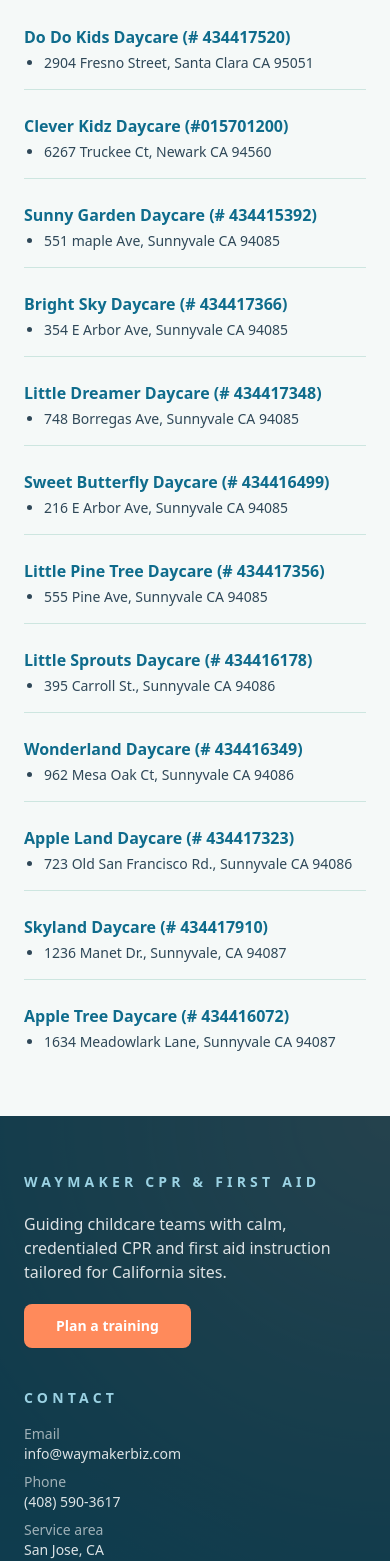
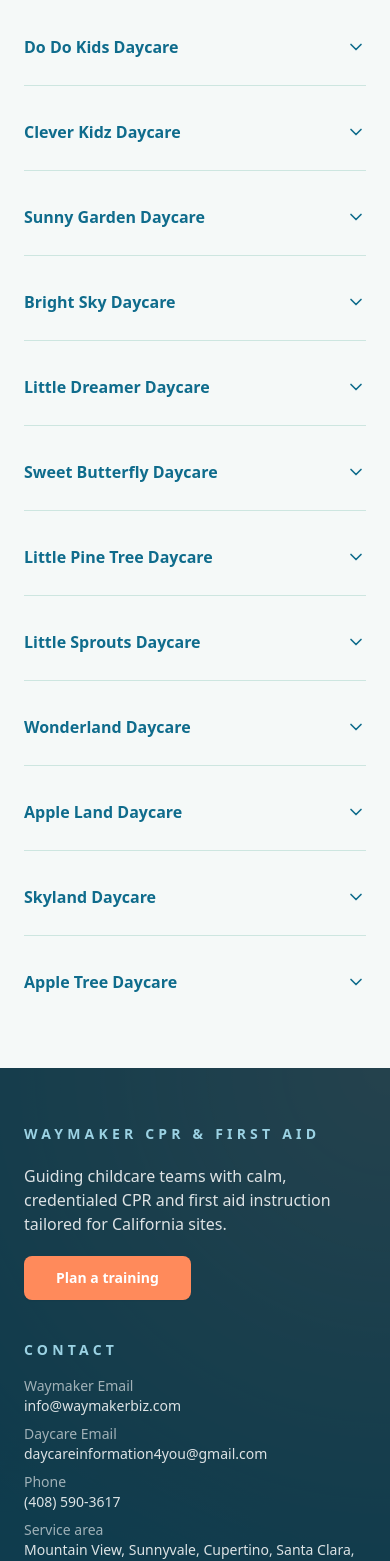
Before and after one commit to darecallad/cpr, a Next.js app: page /partners in a window 390 px wide. Shown: the part 1527-3088 px from the top of the page. Built offline with nearby package versions, Linux system fonts and the light colour scheme; no server answers.

Commit message:
update des

```diff
--- a/src/app/booking/page.tsx
+++ b/src/app/booking/page.tsx
@@ -1,7 +1,8 @@
 "use client";
 
 import type { ChangeEvent, FormEvent } from "react";
-import { useMemo, useState } from "react";
+import { useMemo, useState, useEffect, Suspense } from "react";
+import { useSearchParams } from "next/navigation";
 import { ShieldCheck } from "lucide-react";
 import { Button } from "@/components/ui/button";
 import { Card, CardContent } from "@/components/ui/card";
@@ -13,6 +14,7 @@
   paymentMethodIcons,
   upcomingSessions,
 } from "@/data/booking";
+import { partners } from "@/data/partners";
 import { useLanguage } from "@/context/LanguageContext";
 import { SEOHead } from "@/components/SEOHead";
 
@@ -38,15 +40,23 @@
   notes: "",
 };
 
-export default function BookingPage() {
+function BookingForm() {
   const { locale } = useLanguage();
   const copy = bookingCopy[locale];
+  const searchParams = useSearchParams();
 
   const [values, setValues] = useState<FormValues>(initialValues);
   const [errors, setErrors] = useState<FormErrors>({});
   const [status, setStatus] = useState<"idle" | "submitting" | "success">(
     "idle",
   );
+
+  useEffect(() => {
+    const orgParam = searchParams.get("organization");
+    if (orgParam) {
+      setValues((prev) => ({ ...prev, organization: orgParam }));
+    }
+  }, [searchParams]);
 
   const selectedSession = useMemo(
     () => upcomingSessions.find((session) => session.id === values.sessionId),
@@ -82,7 +92,7 @@
   };
 
   const handleInputChange = <T extends keyof FormValues>(field: T) =>
-    (event: ChangeEvent<HTMLInputElement | HTMLTextAreaElement>) => {
+    (event: ChangeEvent<HTMLInputElement | HTMLTextAreaElement | HTMLSelectElement>) => {
       handleFieldChange(field, event.target.value as FormValues[T]);
     };
 
@@ -109,6 +119,10 @@
       if (!emailPattern.test(email)) {
         nextErrors.email = copy.validation.email;
       }
+    }
+
+    if (!values.organization.trim()) {
+      nextErrors.organization = copy.validation.organization;
     }
 
     if (!values.sessionId) {
@@ -273,18 +287,36 @@
                   </div>
 
                   <div className="space-y-2">
-                    <Label htmlFor="organization" className="text-[#2F4858]">
-                      {copy.labels.organization}
+                    <Label htmlFor="organization" className="flex items-center gap-2 text-[#2F4858]">
+                      <span>{copy.labels.organization}</span>
+                      <span className="text-[#C65353]">*</span>
                     </Label>
-                    <Input
-                      id="organization"
-                      name="organization"
-                      type="text"
-                      autoComplete="organization"
-                      value={values.organization}
-                      onChange={handleInputChange("organization")}
-                      className="border-[#CCE6DE] focus-visible:border-[#73BBD1] focus-visible:ring-[#73BBD1]/50"
-                    />
+                    <div className="relative">
+                      <select
+                        id="organization"
+                        name="organization"
+                        value={values.organization}
+                        onChange={handleInputChange("organization")}
+                        aria-invalid={Boolean(errors.organization)}
+                        required
+                        className="flex h-10 w-full rounded-md border border-[#CCE6DE] bg-background px-3 py-2 text-sm ring-offset-background file:border-0 file:bg-transparent file:text-sm file:font-medium placeholder:text-muted-foreground focus-visible:outline-none focus-visible:border-[#73BBD1] focus-visible:ring-[#73BBD1]/50 disabled:cursor-not-allowed disabled:opacity-50"
+                      >
+                        <option value="">{copy.labels.organizationPlaceholder}</option>
+                        <optgroup label="Waymaker">
+                          <option value="Waymaker CPR">Waymaker CPR</option>
+                        </optgroup>
+                        <optgroup label="Daycare">
+                          {partners.map((partner) => (
+                            <option key={partner.name} value={partner.name}>
+                              {partner.name}
+                            </option>
+                          ))}
+                        </optgroup>
+                      </select>
+                    </div>
+                    {errors.organization && (
+                      <p className="text-sm text-[#C65353]">{errors.organization}</p>
+                    )}
                   </div>
 
                   <div className="space-y-2">
@@ -387,3 +419,11 @@
     </>
   );
 }
+
+export default function BookingPage() {
+  return (
+    <Suspense fallback={<div>Loading...</div>}>
+      <BookingForm />
+    </Suspense>
+  );
+}
--- a/src/app/layout.tsx
+++ b/src/app/layout.tsx
@@ -38,6 +38,8 @@
     "幼兒園急救訓練",
     "San Jose CPR instructor",
     "California childcare certification",
+    "San Jose Daycare",
+    "Top Daycares San Jose",
   ],
   authors: [{ name: "Waymaker CPR Training" }],
   creator: "Waymaker CPR Training",
--- a/src/app/partners/page.tsx
+++ b/src/app/partners/page.tsx
@@ -1,11 +1,23 @@
 "use client";
 
-import { Mail, Phone, Clock, MapPin } from "lucide-react";
+import { useState } from "react";
+import Link from "next/link";
+import { Mail, Phone, Clock, MapPin, ChevronDown, ChevronUp } from "lucide-react";
 import { useLanguage } from "@/context/LanguageContext";
 import { SEOHead } from "@/components/SEOHead";
+import { partners } from "@/data/partners";
 
 export default function PartnersPage() {
   const { locale } = useLanguage();
+  const [expandedPartner, setExpandedPartner] = useState<string | null>(null);
+
+  const togglePartner = (name: string) => {
+    if (expandedPartner === name) {
+      setExpandedPartner(null);
+    } else {
+      setExpandedPartner(name);
+    }
+  };
 
   const copy = {
     en: {
@@ -34,7 +46,8 @@
         hours: "Business Hours:",
         hoursValue: "Monday through Friday 8:30am to 6:00pm",
         locations: "Locations:"
-      }
+      },
+      bookWithDaycare: "Book with Daycare"
     },
     zh: {
       title: "預約參觀",
@@ -62,26 +75,12 @@
         hours: "營業時間：",
         hoursValue: "週一至週五 上午 8:30 至 下午 6:00",
         locations: "據點："
-      }
+      },
+      bookWithDaycare: "預約參觀"
     }
   };
 
   const content = copy[locale];
-
-  const partners = [
-    { name: "Do Do Kids Daycare", license: "# 434417520", address: "2904 Fresno Street, Santa Clara CA 95051" },
-    { name: "Clever Kidz Daycare", license: "#015701200", address: "6267 Truckee Ct, Newark CA 94560" },
-    { name: "Sunny Garden Daycare", license: "# 434415392", address: "551 maple Ave, Sunnyvale CA 94085" },
-    { name: "Bright Sky Daycare", license: "# 434417366", address: "354 E Arbor Ave, Sunnyvale CA 94085" },
-    { name: "Little Dreamer Daycare", license: "# 434417348", address: "748 Borregas Ave, Sunnyvale CA 94085" },
-    { name: "Sweet Butterfly Daycare", license: "# 434416499", address: "216 E Arbor Ave, Sunnyvale CA 94085" },
-    { name: "Little Pine Tree Daycare", license: "# 434417356", address: "555 Pine Ave, Sunnyvale CA 94085" },
-    { name: "Little Sprouts Daycare", license: "# 434416178", address: "395 Carroll St., Sunnyvale CA 94086" },
-    { name: "Wonderland Daycare", license: "# 434416349", address: "962 Mesa Oak Ct, Sunnyvale CA 94086" },
-    { name: "Apple Land Daycare", license: "# 434417323", address: "723 Old San Francisco Rd., Sunnyvale CA 94086" },
-    { name: "Skyland Daycare", license: "# 434417910", address: "1236 Manet Dr., Sunnyvale, CA 94087" },
-    { name: "Apple Tree Daycare", license: "# 434416072", address: "1634 Meadowlark Lane, Sunnyvale CA 94087" },
-  ];
 
   return (
     <main className="flex flex-col min-h-screen bg-[#F5F9F8]">
@@ -164,10 +163,29 @@
               <div className="space-y-6">
                 {partners.map((partner, index) => (
                   <div key={index} className="border-b border-[#CDE6E0] pb-4 last:border-0">
-                    <p className="font-semibold text-[#0F6C8C]">{partner.name} ({partner.license})</p>
-                    <ul className="list-disc pl-5 mt-1 text-sm md:text-base">
-                      <li>{partner.address}</li>
-                    </ul>
+                    <button
+                      onClick={() => togglePartner(partner.name)}
+                      className="flex items-center justify-between w-full text-left font-semibold text-[#0F6C8C] hover:text-[#0A4A61] transition-colors"
+                    >
+                      <span>{partner.name}</span>
+                      {expandedPartner === partner.name ? <ChevronUp className="w-5 h-5" /> : <ChevronDown className="w-5 h-5" />}
+                    </button>
+
+                    {expandedPartner === partner.name && (
+                      <div className="mt-4 space-y-3 pl-4 animate-in fade-in slide-in-from-top-2 duration-200">
+                        <p className="text-sm text-[#2F4858]"><span className="font-medium">Owner:</span> {partner.owner}</p>
+                        <p className="text-sm text-[#2F4858]"><span className="font-medium">License:</span> {partner.license}</p>
+                        <p className="text-sm text-[#2F4858]"><span className="font-medium">Address:</span> {partner.address}</p>
+                        <div className="pt-2">
+                           <Link
+                             href={`/booking?organization=${encodeURIComponent(partner.name)}`}
+                             className="inline-flex items-center justify-center rounded-md text-sm font-medium ring-offset-background transition-colors focus-visible:outline-none focus-visible:ring-2 focus-visible:ring-ring focus-visible:ring-offset-2 disabled:pointer-events-none disabled:opacity-50 bg-[#FF8A5B] text-white hover:bg-[#F57643] h-10 px-4 py-2"
+                           >
+                             {content.bookWithDaycare}
+                           </Link>
+                        </div>
+                      </div>
+                    )}
                   </div>
                 ))}
               </div>
--- a/src/components/Footer.tsx
+++ b/src/components/Footer.tsx
@@ -13,12 +13,14 @@
     sections: {
       contact: {
         title: "Contact",
-        emailLabel: "Email",
-        emailValue: "info@waymakerbiz.com",
+        waymakerEmailLabel: "Waymaker Email",
+        waymakerEmailValue: "info@waymakerbiz.com",
+        daycareEmailLabel: "Daycare Email",
+        daycareEmailValue: "daycareinformation4you@gmail.com",
         phoneLabel: "Phone",
         phoneValue: "(408) 590-3617",
         serviceLabel: "Service area",
-        serviceValue: "San Jose, CA",
+        serviceValue: "Mountain View, Sunnyvale, Cupertino, Santa Clara, San Jose, Milpitas, Fremont, Newark, San Lorenzo, Los Altos, Campbell",
       },
       links: {
         title: "Quick links",
@@ -26,7 +28,7 @@
           { label: "Home", href: "/" },
           { label: "Courses", href: "/courses" },
           { label: "Booking", href: "/booking" },
-          { label: "Partner Kindergartens", href: "/partners" },
+          { label: "Partner Daycare", href: "/partners" },
           { label: "Contact", href: "/contact" },
         ],
       },
@@ -42,12 +44,14 @@
     sections: {
       contact: {
         title: "聯絡方式",
-        emailLabel: "電子郵件",
-        emailValue: "info@waymakerbiz.com",
+        waymakerEmailLabel: "Waymaker 電子郵件",
+        waymakerEmailValue: "info@waymakerbiz.com",
+        daycareEmailLabel: "Daycare 電子郵件",
+        daycareEmailValue: "daycareinformation4you@gmail.com",
         phoneLabel: "電話",
         phoneValue: "(408) 590-3617",
         serviceLabel: "服務範圍",
-        serviceValue: "加州聖荷西地區",
+        serviceValue: "Mountain View, Sunnyvale, Cupertino, Santa Clara, San Jose, Milpitas, Fremont, Newark, San Lorenzo, Los Altos, Campbell",
       },
       links: {
         title: "快速連結",
@@ -102,10 +106,18 @@
             </h3>
             <dl className="space-y-2 text-sm text-white/85">
               <div>
-                <dt className="text-white/60">{content.sections.contact.emailLabel}</dt>
+                <dt className="text-white/60">{content.sections.contact.waymakerEmailLabel}</dt>
                 <dd>
-                  <a href="mailto:info@waymakerbiz.com" className="hover:text-white">
-                    {content.sections.contact.emailValue}
+                  <a href={`mailto:${content.sections.contact.waymakerEmailValue}`} className="hover:text-white">
+                    {content.sections.contact.waymakerEmailValue}
+                  </a>
+                </dd>
+              </div>
+              <div>
+                <dt className="text-white/60">{content.sections.contact.daycareEmailLabel}</dt>
+                <dd>
+                  <a href={`mailto:${content.sections.contact.daycareEmailValue}`} className="hover:text-white">
+                    {content.sections.contact.daycareEmailValue}
                   </a>
                 </dd>
               </div>
--- a/src/components/Header.tsx
+++ b/src/components/Header.tsx
@@ -19,7 +19,7 @@
       home: "Home",
       courses: "Courses",
       booking: "Booking",
-      partners: "Partner Kindergartens",
+      partners: "Partner Daycare",
       contact: "Contact",
     },
     zh: {
--- /dev/null
+++ b/src/data/partners.ts
@@ -0,0 +1,14 @@
+export const partners = [
+  { name: "Do Do Kids Daycare", license: "# 434417520", address: "2904 Fresno Street, Santa Clara CA 95051", owner: "Owner Name" },
+  { name: "Clever Kidz Daycare", license: "#015701200", address: "6267 Truckee Ct, Newark CA 94560", owner: "Owner Name" },
+  { name: "Sunny Garden Daycare", license: "# 434415392", address: "551 maple Ave, Sunnyvale CA 94085", owner: "Owner Name" },
+  { name: "Bright Sky Daycare", license: "# 434417366", address: "354 E Arbor Ave, Sunnyvale CA 94085", owner: "Owner Name" },
+  { name: "Little Dreamer Daycare", license: "# 434417348", address: "748 Borregas Ave, Sunnyvale CA 94085", owner: "Owner Name" },
+  { name: "Sweet Butterfly Daycare", license: "# 434416499", address: "216 E Arbor Ave, Sunnyvale CA 94085", owner: "Owner Name" },
+  { name: "Little Pine Tree Daycare", license: "# 434417356", address: "555 Pine Ave, Sunnyvale CA 94085", owner: "Owner Name" },
+  { name: "Little Sprouts Daycare", license: "# 434416178", address: "395 Carroll St., Sunnyvale CA 94086", owner: "Owner Name" },
+  { name: "Wonderland Daycare", license: "# 434416349", address: "962 Mesa Oak Ct, Sunnyvale CA 94086", owner: "Owner Name" },
+  { name: "Apple Land Daycare", license: "# 434417323", address: "723 Old San Francisco Rd., Sunnyvale CA 94086", owner: "Owner Name" },
+  { name: "Skyland Daycare", license: "# 434417910", address: "1236 Manet Dr., Sunnyvale, CA 94087", owner: "Owner Name" },
+  { name: "Apple Tree Daycare", license: "# 434416072", address: "1634 Meadowlark Lane, Sunnyvale CA 94087", owner: "Owner Name" },
+];
--- a/src/data/seo.ts
+++ b/src/data/seo.ts
@@ -92,11 +92,15 @@
   },
   partners: {
     en: {
-      title: "Partner Kindergartens | Waymaker CPR - Trusted Childcare Providers",
+      title: "Top Daycares in San Jose | Waymaker Partner Network",
       description:
-        "Explore our network of trusted partner kindergartens and daycares in San Jose, Sunnyvale, and Santa Clara. Find quality childcare providers committed to safety and excellence.",
+        "Find the best daycares in San Jose, Sunnyvale, and Santa Clara. Explore our network of trusted, CPR-certified childcare providers committed to safety and excellence.",
       keywords: [
-        "partner kindergartens San Jose",
+        "San Jose daycare",
+        "best daycare San Jose",
+        "child care San Jose",
+        "preschool San Jose",
+        "partner daycares San Jose",
         "trusted daycares Sunnyvale",
         "childcare providers Santa Clara",
         "Waymaker CPR partners",
@@ -105,10 +109,13 @@
       ],
     },
     zh: {
-      title: "合作幼兒園 | Waymaker CPR - 值得信賴的托育夥伴",
+      title: "聖荷西優質幼兒園推薦 | Waymaker 合作夥伴",
       description:
         "探索我們在聖荷西、桑尼維爾和聖塔克拉拉的合作幼兒園與托兒所網絡。尋找致力於安全與卓越品質的優質托育服務。",
       keywords: [
+        "聖荷西幼兒園",
+        "聖荷西托兒所",
+        "San Jose daycare",
         "聖荷西合作幼兒園",
         "桑尼維爾優質托兒所",
         "聖塔克拉拉托育服務",
```
Also changed, not shown: src/data/booking.ts (+8 -2 lines).
